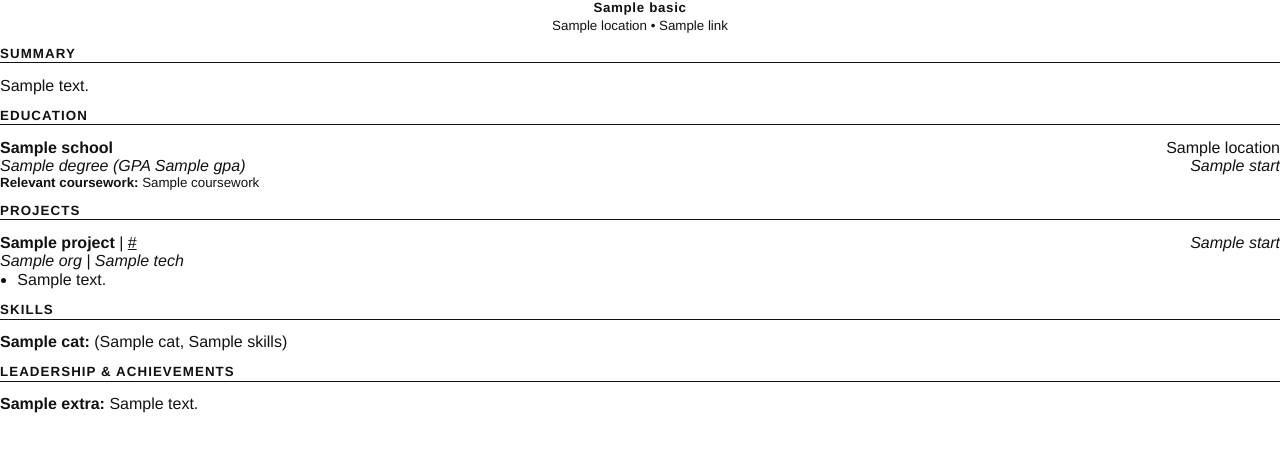
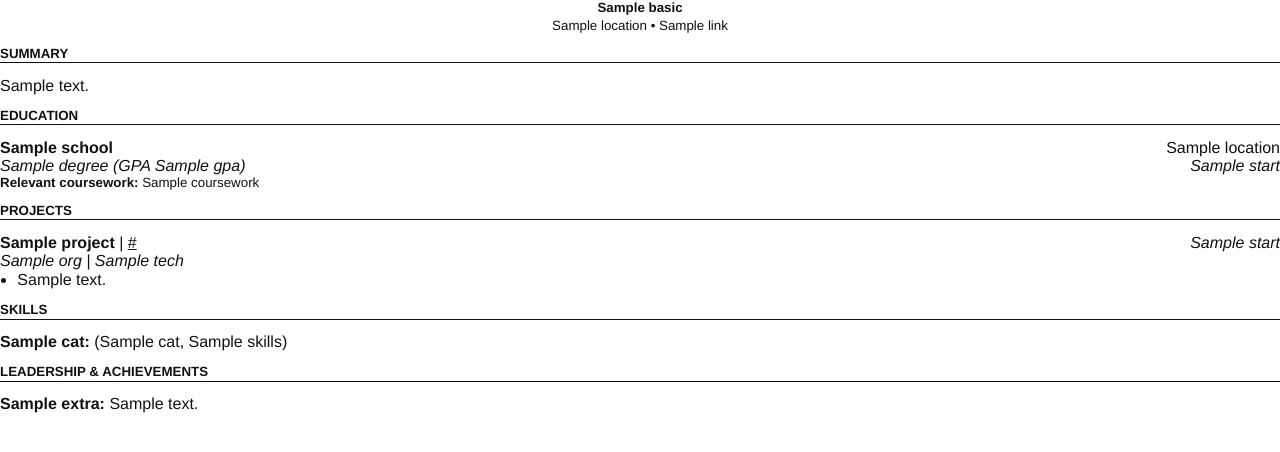
Before and after one commit to rishikgbs04/nightshift, a Python web app: template nightshift/templates/resume.html.j2 in a window 1280 px wide. Shown: the top 452 px of the page. Run offline with Jinja, Linux system fonts and the light colour scheme; the template is opened without the code that fills it: most values are stand-ins (such as "Sample title", 1, 10 or a date in 2020).

Commit message:
Drop letter-spacing from resume headings so ATS text extraction keeps words intact
Chrome on macOS emitted spaced headings as separate text runs, so parsers
read the name and section titles as broken words. Also normalize
whitespace in the PDF text test and silence the Starlette httpx warning.

```diff
--- a/nightshift/templates/resume.html.j2
+++ b/nightshift/templates/resume.html.j2
@@ -13,11 +13,11 @@
     font-size: {{ font_pt }}pt; line-height: {{ line }};
   }
   header { text-align: center; margin-bottom: {{ gap }}pt; }
-  h1 { font-size: {{ font_pt + 8 }}pt; margin: 0 0 2pt; letter-spacing: .5pt; font-weight: 700; }
+  h1 { font-size: {{ font_pt + 8 }}pt; margin: 0 0 2pt; font-weight: 700; }
   .contact { font-size: {{ font_pt - 0.5 }}pt; }
   .contact a { color: inherit; text-decoration: none; }
   h2 {
-    font-size: {{ font_pt + 1 }}pt; text-transform: uppercase; letter-spacing: .8pt;
+    font-size: {{ font_pt + 1 }}pt; text-transform: uppercase;
     border-bottom: .8pt solid #111; margin: {{ gap + 2 }}pt 0 {{ gap - 1 }}pt; padding-bottom: 1pt;
   }
   .row { display: flex; justify-content: space-between; gap: 8pt; }
--- a/pyproject.toml
+++ b/pyproject.toml
@@ -37,4 +37,4 @@ nightshift = ["templates/*", "web/templates/*", "web/static/*", "data/*"]
 
 [tool.pytest.ini_options]
 testpaths = ["tests"]
-filterwarnings = ["ignore::DeprecationWarning:fastapi.testclient", "ignore:.*httpx.*:DeprecationWarning"]
+filterwarnings = ["ignore:Using `httpx`"]
```
Also changed, not shown: tests/test_end_to_end.py (+1 -1 lines).
